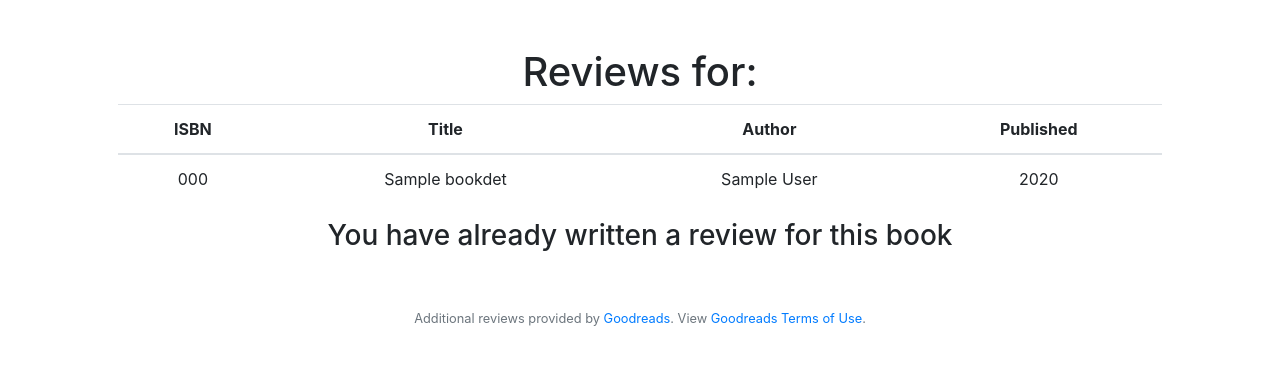
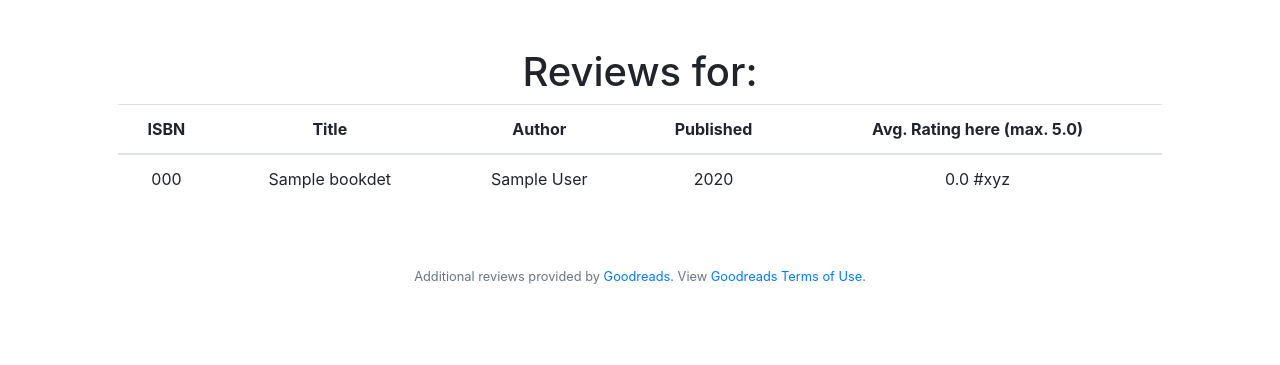
Before and after one commit to pschropp/CS50web-Proj1-bookreview, a Flask app: template templates/bookdetails.html in a window 1280 px wide. Shown: the part 76-441 px from the top of the page. Run offline with Flask 2, Linux system fonts and the light colour scheme; the template is opened without the code that fills it: most values are stand-ins (such as "Sample title", 1, 10 or a date in 2020); some libraries are stand-ins or nearby versions.

Commit message:
turned success message into flash message; implemented display of avg. rating; review count to be implemented as well as showing text

```diff
--- a/application.py
+++ b/application.py
@@ -192,16 +192,24 @@ def bookdetails(isbn):
         #hide compose review button on bookdetails.html, if user has already posted a review
     if db.execute("SELECT * FROM reviews WHERE isbn = :isbn AND username = :username", #pylint: disable=no-member
                         {"isbn": isbn, "username": session["username"]}).rowcount > 0:
+        flash("You have already written a review for this book")
         hidebutton=True
     else:
         hidebutton=False
 
+    #### put calc of entries (=no of ratings) here and use with if.
+
+    own_reviewsisbn=db.execute("SELECT * FROM reviews WHERE isbn = :isbn", #pylint: disable=no-member
+                                    {"isbn": isbn}).fetchall()
+
+    # calculate avg. rating for specific book
+    own_avg_rating = db.execute("SELECT AVG(rev_rating) FROM reviews WHERE isbn = :isbn", #pylint: disable=no-member
+                                    {"isbn": isbn}).fetchone()
 
     """show reviews (own + from API)"""
 
 
-
-    return render_template("bookdetails.html", bookdet=session["details"], hidebutton=hidebutton)
+    return render_template("bookdetails.html", bookdet=session["details"], hidebutton=hidebutton, own_avg_rating=own_avg_rating)
 
 
 
--- a/templates/bookdetails.html
+++ b/templates/bookdetails.html
@@ -5,7 +5,7 @@ Book Details
 {% endblock %}
 
 {% block main %}
-<!-- implement: add all reviews that users have left on my page
+<!-- implement: add all reviews + avg. rating (+number of ratings) that users have left on my page
                     5) also show on that page the f) avg. rating and the g) number of ratings  on Goodreads via their API
                     + Button (link, get) to write an own review
 -->
@@ -20,6 +20,7 @@ Book Details
             <th>Title</th>
             <th>Author</th>
             <th>Published</th>
+            <th>Avg. Rating here (max. 5.0) </th>
         </tr>
     </thead>
     <tbody>
@@ -28,6 +29,7 @@ Book Details
                 <td> {{ bookdet.title }} </td>
                 <td> {{ bookdet.author }} </td>
                 <td> {{ bookdet.year }} </td>
+                <td> {{ '%0.1f' % own_avg_rating|float }} #xyz <!-- implement no. of ratings here --> </td>
             </tr>
     </tbody>
 </table>
@@ -35,7 +37,19 @@ Book Details
 <!-- link as a button (using bootstrap class) to composereview as GET, inlcuding isbn -->
 {% if hidebutton is sameas false %}
     <a class="btn btn-primary" type="button" href="{{ url_for('composereview', isbn=bookdet.isbn) }}">Compose Review</a>
-{% else %}
-<h3> You have already written a review for this book </h3>
 {% endif %}
+
+
+<!-- show reviews and ratings here -->
+<div>
+        <!--
+
+         use if else before, to checkif entries available
+        <h3> No ratings/reviews for this book. Be the first to add one! </h3>
+        -->
+</div>
+<div>
+
+</div>
+
 {% endblock %}
```
